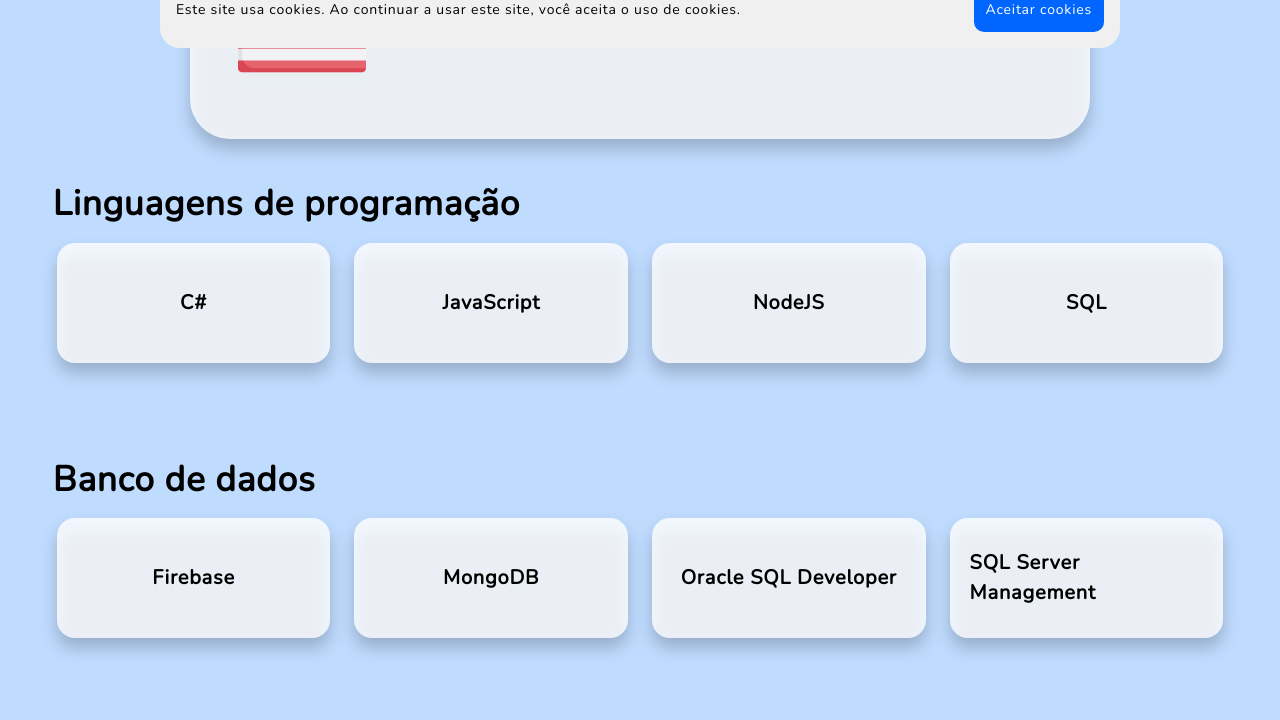
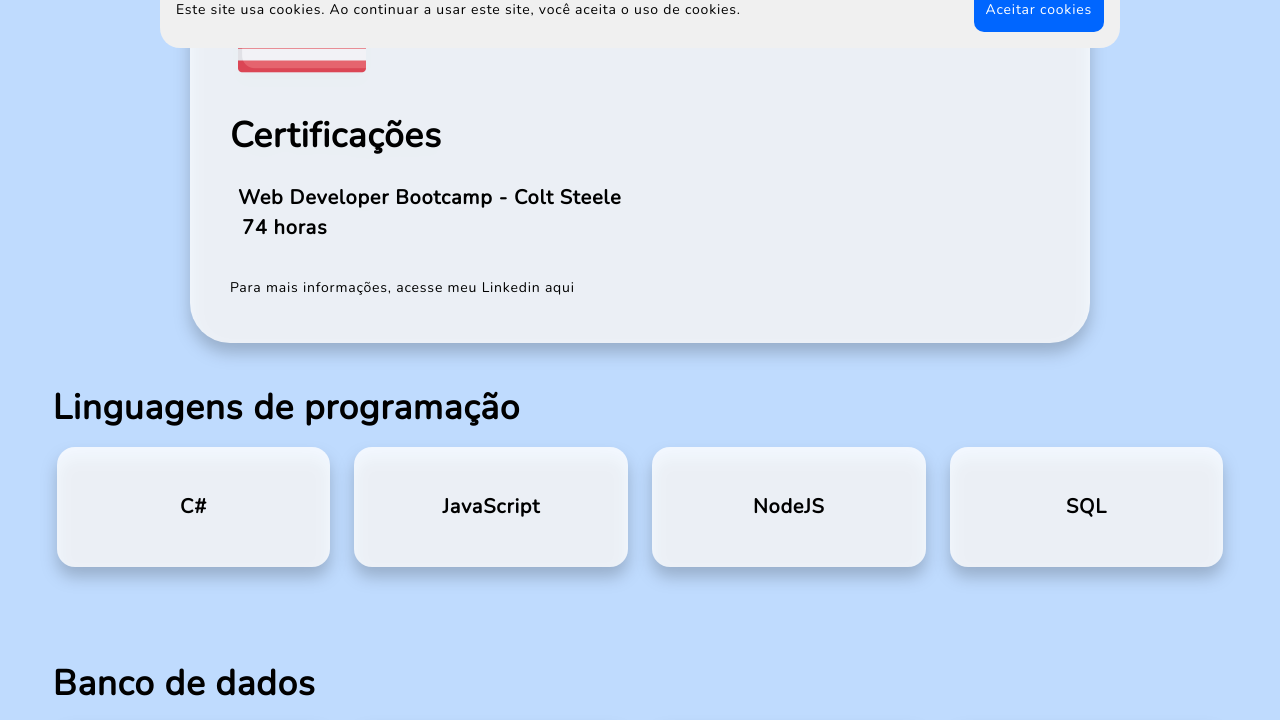
Before and after one commit to leosan00/my-portifolio, a SvelteKit app: page /about in a window 1280 px wide. Shown: the part 732-1452 px from the top of the page. Built offline with nearby package versions, Linux system fonts and the light colour scheme; no server answers.

Commit message:
minor corrections, new certification added

```diff
--- a/src/lib/language/en/about.json
+++ b/src/lib/language/en/about.json
@@ -12,6 +12,11 @@
         "title":"Language",
         "englishLanguage": "Advanced"
     },
+    "certification":{
+        "title":"Certifications",
+        "hours": "74 hours",
+        "moreInfo" : "For more information, check my Linkedin profile here"
+    },
     "tools":{
         "title": "Tools"
     },
--- a/src/lib/language/en/experience.json
+++ b/src/lib/language/en/experience.json
@@ -20,7 +20,7 @@
         {
             "companyName": "Atento",
             "job":{
-                "role": "IT Intern",
+                "role": "Developer Intern",
                 "date": "February 2019 - December 2020",
                 "description": "<li class='spacing-topics'> Assisted in creating internal systems to control URAs </li><li class='spacing-topics'> Developed a program to read .csv files and save information coming from URAs, accelerating the response time for the callers </li><li class='spacing-topics'> Agile software development </li>"
             }
--- a/src/lib/language/pt/about.json
+++ b/src/lib/language/pt/about.json
@@ -12,6 +12,11 @@
         "title":"Idiomas",
         "englishLanguage": "Avançado"
     },
+    "certification":{
+        "title":"Certificações",
+        "hours": "74 horas",
+        "moreInfo" : "Para mais informações, acesse meu Linkedin aqui"
+    },
     "tools":{
         "title": "Ferramentas"
     },
--- a/src/lib/language/pt/experience.json
+++ b/src/lib/language/pt/experience.json
@@ -4,7 +4,7 @@
         {
             "companyName": "Editora Globo",
             "job":{
-                "role": "Desenvolvedor Júnior",
+                "role": "Desenvolvedor",
                 "date": "Mar/21 a atual",
                 "description": "<li class='spacing-topics'>Desenvolvimento de sistema para controle de produtos e serviços da plataforma Valor PRO (controle de acesso, vigências, faturamento) </li><li class='spacing-topics'> Atuação no serviço responsável pela liberação de acesso de usuários nos serviços e produtos do Valor PRO </li><li class='spacing-topics'>Desenvolvimento de APIs para acelerar as vendas do produto Valor PRO pelo site </li><li class='spacing-topics'> TFS e Jira (Repositório, quadro Kanban)</li>"
             }
--- a/src/routes/about/+page.svelte
+++ b/src/routes/about/+page.svelte
@@ -1,9 +1,12 @@
 <script>
-  import { fade } from "svelte/transition";
+  import { fade, fly } from "svelte/transition";
   import { onMount } from "svelte";
   import { t } from "$lib/language/translations";
 
   let mounted = false;
+  let previewImage = false;
+  let x =0;
+  let y =0;
 
   onMount(() => {
     mounted = true;
@@ -135,6 +138,22 @@
     }
     return 0;
   });
+
+  function handleMouseOn (e){
+    previewImage = true;
+    x = e.pageX;
+		y = e.pageY;
+  }
+
+  function mouseMove(event) {
+		x = event.pageX;
+		y = event.pageY;
+	}
+
+  function handleMouseLeave(){
+    previewImage = false;
+  }
+
 </script>
 
 <style lang="postcss">
@@ -176,13 +195,6 @@
     line-height: 32px;
     font-weight: 800;
   }
-  .img-grid-tools {
-    width: 60px;
-    height: 100%;
-    min-width: 60px;
-    min-height: 60px;
-    border-radius: 8px;
-  }
   .img-div {
     width: 75px;
     height: 100%;
@@ -217,6 +229,7 @@
     border-radius: 18px;
     align-items: center;
     justify-content: center;
+    z-index: -1;
   }
 
   .custom-etec-logo {
@@ -246,6 +259,7 @@
     display: flex;
     align-items: center;
     padding-left: 0.5rem;
+    margin-bottom: 1.5rem;
   }
 
   @media (min-width: 640px) {
@@ -337,6 +351,21 @@
             {$t("about.language.englishLanguage")}
           </div>
         </div>
+        <h1 class="title">{$t("about.certification.title")}</h1>
+        <div class="about">
+          <div class="space-x-12">
+            <div class="sub-title cursor-default" on:pointerenter={handleMouseOn} on:pointerleave={handleMouseLeave} on:mousemove={mouseMove}>
+              <p>Web Developer Bootcamp - Colt Steele</p>
+              <p class="pl-1">{$t("about.certification.hours")}</p>
+              {#if previewImage}
+              <div class="w-3/5" style="top: {y-200}px; left: {x-250}px; position:absolute; z-index= 1; cursor: default;" >
+                <img src="https://udemy-certificate.s3.amazonaws.com/image/UC-9d086f4c-810d-45a4-9a57-2a5d39b68f47.jpg" alt="certification-web" in:fly = {{duration: 800 ,y:100}} out:fly = {{duration: 500 ,y:100}}/>
+              </div>
+              {/if}
+            </div>
+          </div>
+        </div>
+        <span class="text-sm"><a href="https://www.linkedin.com/in/leonardo-sanger-297ab713a/">{$t("about.certification.moreInfo")}</a></span>
     </div>
   <div>
       {#each listOfTypes as type}
```
